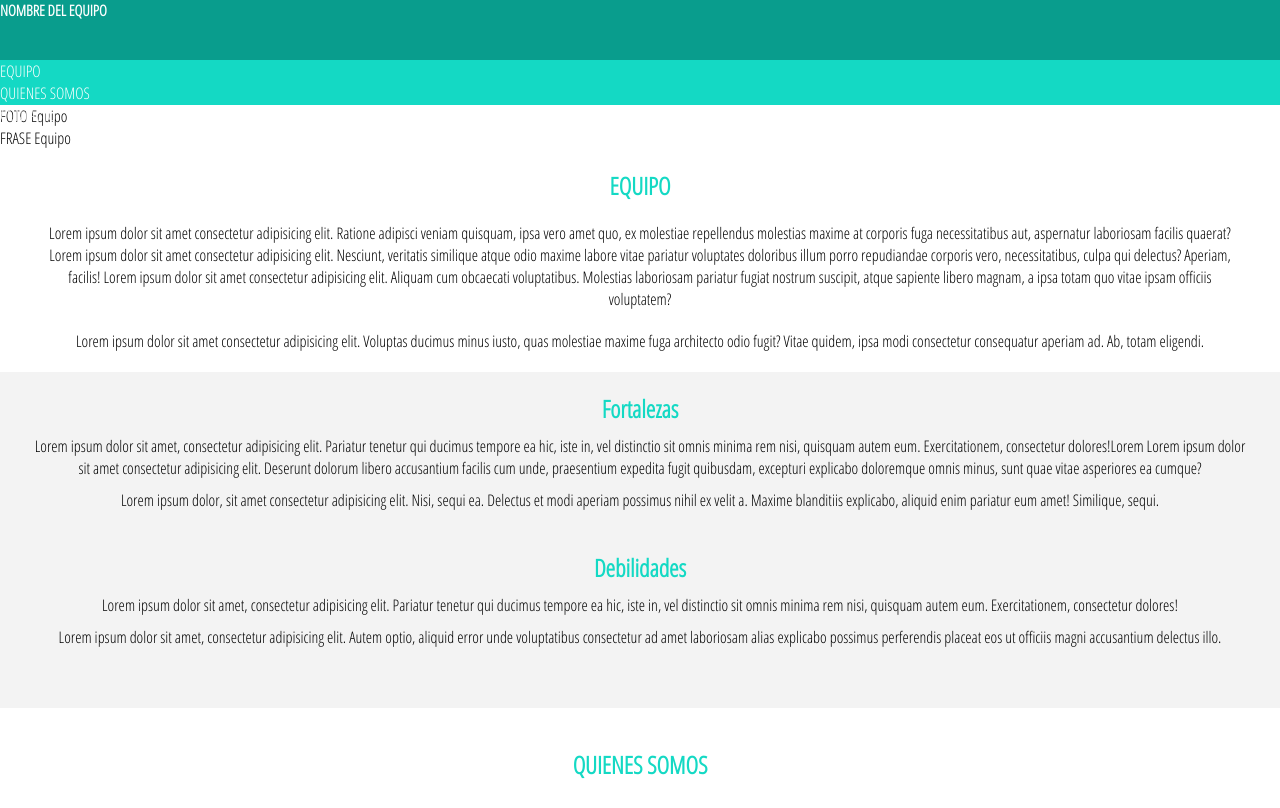
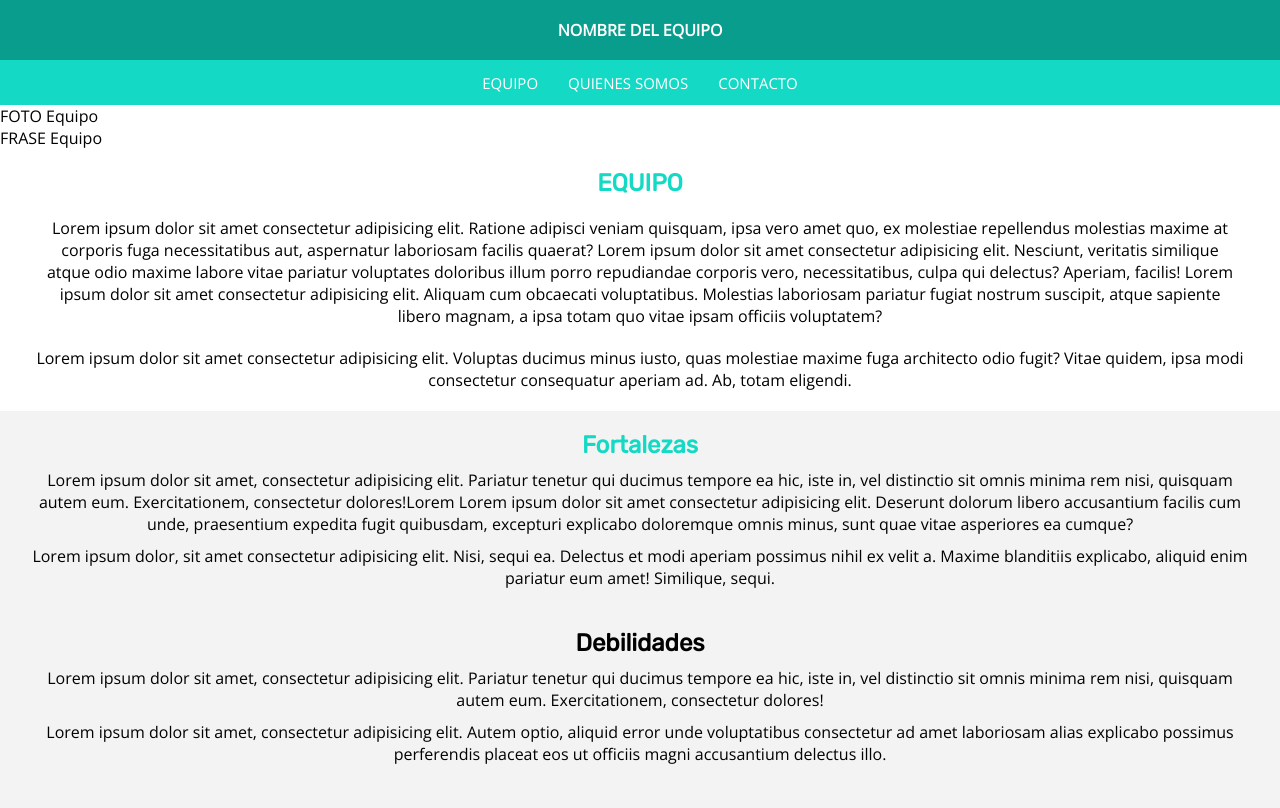
Before and after one commit to Adalab/Adalab-project-promo-p-module1-team-8, a plain HTML site: page index.html in a window 1280 px wide. Shown: the top 808 px of the page. Drawn offline with nearby package versions, Linux system fonts and the light colour scheme.

Commit message:
Cabecera lista y añadidas tipografias rubik y open

```diff
--- a/index.html
+++ b/index.html
@@ -4,10 +4,9 @@
     <meta charset="UTF-8" />
     <meta http-equiv="X-UA-Compatible" content="IE=edge" />
     <meta name="viewport" content="width=device-width, initial-scale=1.0" />
-    <link
-      href="https://fonts.googleapis.com/css?family=Open Sans Condensed:300"
-      rel="stylesheet"
-    />
+    <link href='https://fonts.googleapis.com/css?family=Open Sans' rel='stylesheet'>
+    <link href='https://fonts.googleapis.com/css?family=Rubik' rel='stylesheet'>
+
     <title>Proyecto 1 web grupal</title>
     <link rel="stylesheet" href="./styles/main.css" />
   </head>
@@ -15,10 +14,10 @@
     <header class="header">
       <h1 class="header-title">NOMBRE DEL EQUIPO</h1>
       <nav class="header-menu">
-        <ul class="header-list">
-          <li class="header-enlace">EQUIPO</li>
-          <li class="header-enlace">QUIENES SOMOS</li>
-          <li class="header-enlace">CONTACTO</li>
+        <ul class="header-ul">
+          <li class="header-link">EQUIPO</li>
+          <li class="header-link">QUIENES SOMOS</li>
+          <li class="header-link">CONTACTO</li>
         </ul>
       </nav>
     </header>
@@ -29,7 +28,7 @@
       </div>
 
       <article class="main-padding">
-        <h2>EQUIPO</h2>
+        <h2 class="h2" >EQUIPO</h2>
         <p class="main-padding-texto">
           Lorem ipsum dolor sit amet consectetur adipisicing elit. Ratione
           adipisci veniam quisquam, ipsa vero amet quo, ex molestiae repellendus
@@ -55,7 +54,7 @@
 <aside class="main-aside-background-fortalezas-debilidades">
       <div class="main-padding">
         <article>
-          <h2>Fortalezas</h2>
+          <h2 class="h2" >Fortalezas</h2>
           <p class="main-padding-texto-2">
             Lorem ipsum dolor sit amet, consectetur adipisicing elit. Pariatur
             tenetur qui ducimus tempore ea hic, iste in, vel distinctio sit
@@ -65,7 +64,7 @@
             unde, praesentium expedita fugit quibusdam, excepturi explicabo
             doloremque omnis minus, sunt quae vitae asperiores ea cumque?
           </p>
-          <p>
+          <p lass="main-padding-texto-2" >
             Lorem ipsum dolor, sit amet consectetur adipisicing elit. Nisi,
             sequi ea. Delectus et modi aperiam possimus nihil ex velit a. Maxime
             blanditiis explicabo, aliquid enim pariatur eum amet! Similique,
@@ -90,7 +89,7 @@
       </div>
       </aside>
       <section class="main-padding main-padding-texto-top">
-        <h2>QUIENES SOMOS</h2>
+        <h2 class="main-padding-texto-top" >QUIENES SOMOS</h2>
         <article>
           <img
             src="./image/avatar-mujer.jpg"
--- a/styles/main.css
+++ b/styles/main.css
@@ -1,25 +1,58 @@
 * {
-  font-family: "Open Sans Condensed";
+  font-family: "Open Sans";
   margin: 0;
   padding: 0;
   box-sizing: content-box;
+  /* border: solid 1px; */
+}
+:root {
+  font-family: "Open Sans";
 }
 .header {
-  background-color: #099d8d;
   color: #ffffff;
   position: sticky;
   top: 0;
   width: 100%;
 }
 .header-title {
-  font-size: 15px;
+  background-color: #099d8d;
+  font-family: var(--font-family1);
+  color: #fff;
+  font-size: 16px;
   height: 60px;
+  width: 100vw;
+  text-align: center;
+  display: flex;
+  align-items: center;
+  justify-content: space-around;
 }
 .header-menu {
   background-color: #14d9c4;
+  font-family: var(--font-family1);
+  color: #fff;
+  font-size: 15px;
   height: 45px;
+  width: 100vw;
+  text-align: center;
+  display: flex;
+  align-items: center;
+  justify-content: center;
 }
 
+.header-link {
+  list-style: none;
+  display: block;
+  text-decoration: none;
+  padding: 0.5em 1em;
+}
+
+.header-ul {
+  display: flex;
+  justify-content: space-around;
+  list-style: none;
+  padding: 0;
+  margin: 0;
+}
 /* A partir de aquí va el main */
 
 .main-padding {
@@ -31,13 +64,16 @@
   background-color: rgb(243, 243, 243);
 }
 
-h2 {
+.h2 {
   color: #14d9c4;
   font-weight: bold;
+  font-size: 24px;
+  font-family: "Rubik";
 }
 
 .main-padding-texto {
   padding: 20px;
+  font-size: 16px;
 }
 
 .main-padding-texto-2 {
@@ -46,6 +82,7 @@ h2 {
 
 .main-padding-texto-top {
   padding-top: 40px;
+  font-family: "Rubik";
 }
 
 .main-padding-texto-bottom {
```
Also changed, not shown: 4 other files.
